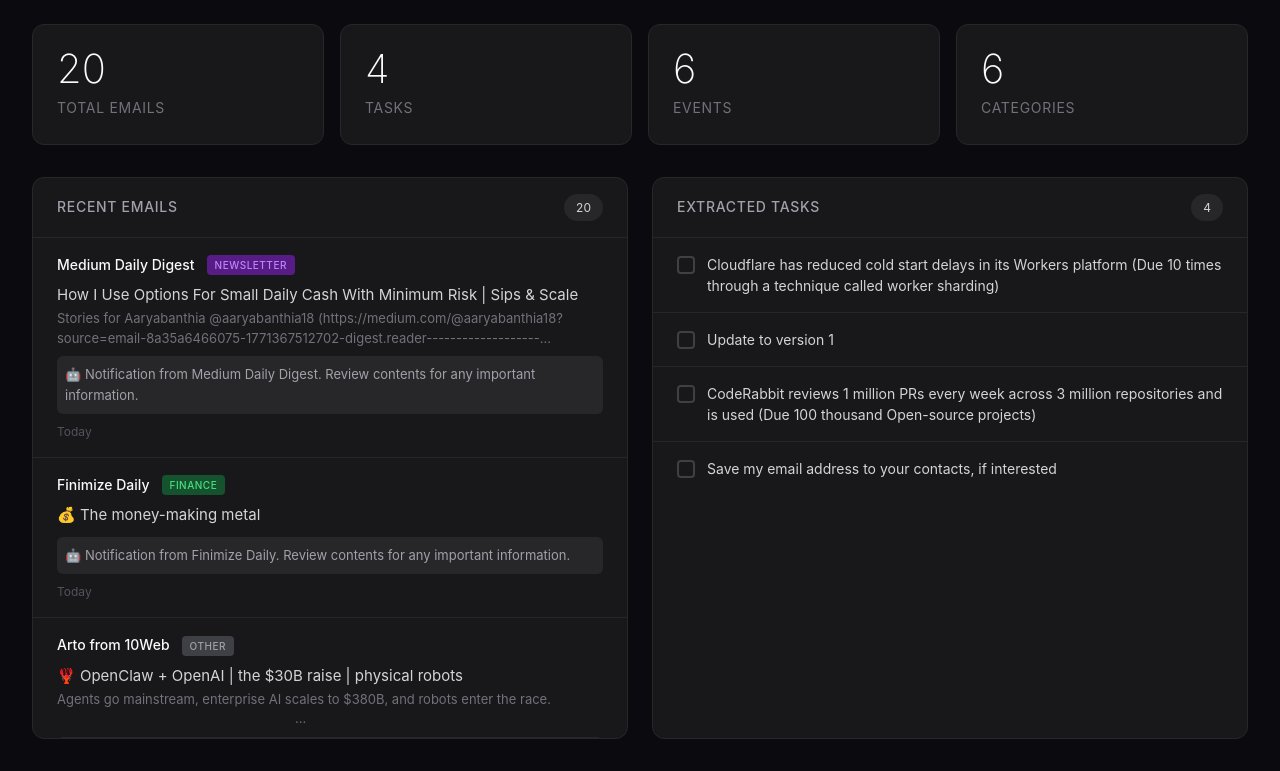
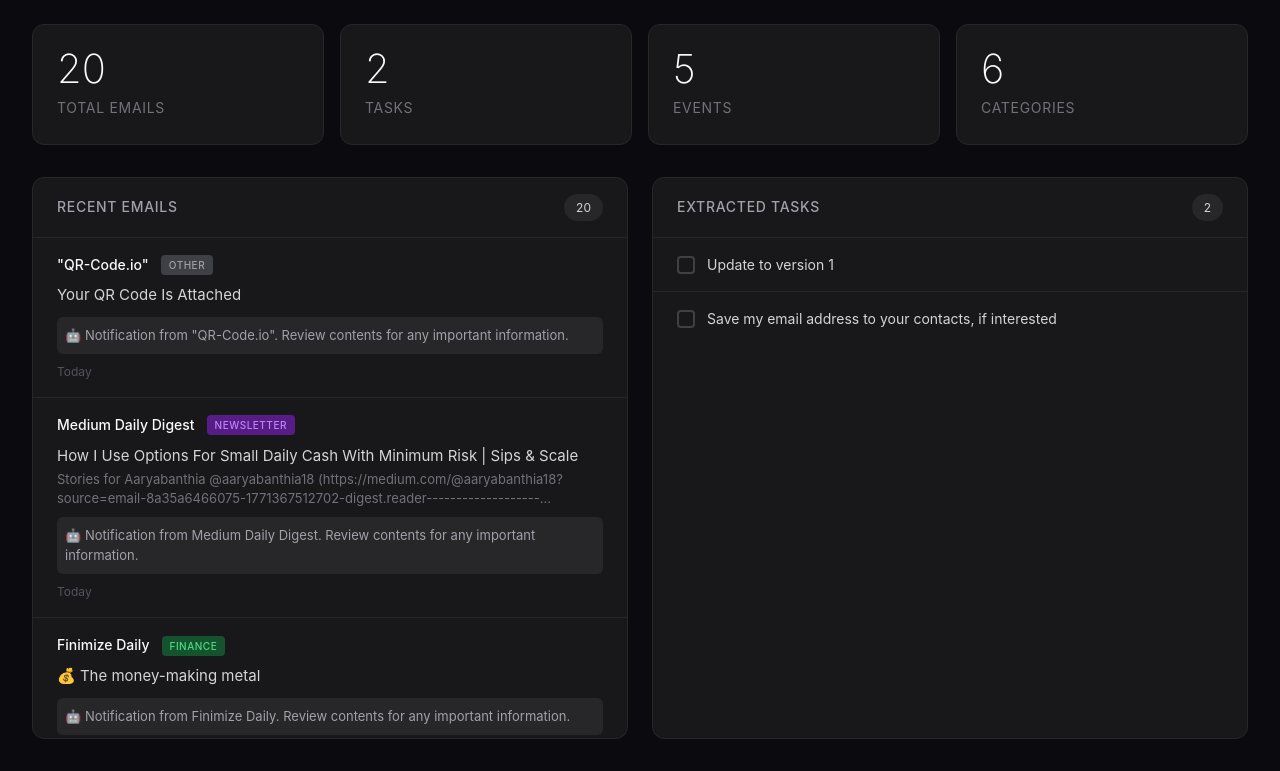
Before and after one commit to aaryabanthia18-collab/email-dashboard, a website: page index.html in a window 1280 px wide. Shown: the part 1479-2250 px from the top of the page. Drawn offline with Linux system fonts and the light colour scheme.

Commit message:
Auto-update: Wed Feb 18 01:00:13 PM CST 2026

```diff
--- a/index.html
+++ b/index.html
@@ -430,18 +430,19 @@
   "summary": {
     "total_emails": 20,
     "categories": {
+      "other": 5,
       "newsletter": 2,
       "finance": 2,
-      "other": 4,
-      "work": 9,
+      "work": 8,
       "personal": 2,
       "social": 1
     },
-    "task_count": 4,
-    "event_count": 6,
-    "tldr": "\ud83d\udce7 20 new emails | Top: 1 from Medium Daily Digest, 1 from Finimize Daily, 1 from Arto from 10Web | Categories: 9 work, 4 other, 2 newsletter | \u26a1 4 tasks detected",
-    "hourly_summary": "No new emails in the last hour.",
+    "task_count": 2,
+    "event_count": 5,
+    "tldr": "\ud83d\udce7 20 new emails | Top: 1 from \"QR-Code.io\", 1 from Medium Daily Digest, 1 from Finimize Daily | Categories: 8 work, 5 other, 2 newsletter | \u26a1 2 tasks detected",
+    "hourly_summary": "\ud83d\udce7 1 new email | Top: 1 from \"QR-Code.io\" | Categories: 1 other",
     "bullet_summary": [
+      "\ud83d\udce7 **\"QR-Code.io\"**: Your QR Code Is Attached",
       "\ud83d\udce7 **Medium Daily Digest**: How I Use Options For Small Daily Cash With Minimum Risk | Sips &\r\n Scale",
       "\ud83d\udce7 **Finimize Daily**: \ud83d\udcb0 The money-making metal",
       "\ud83d\udce7 **Arto from 10Web**: \ud83e\udd9e OpenClaw + OpenAI | the $30B raise | physical robots",
@@ -450,11 +451,21 @@
       "\ud83d\udce7 **Steven Cravotta**: Why I didn't quit when my app was struggling",
       "\ud83d\udce7 **Maria Wendt**: opportunity to work with us, Aarya",
       "\ud83d\udce7 **Serge Gatari**: Hormozi just told an agency owner",
-      "\ud83c\udf89 **\"Chase AI Community (Skool)\"**: New account/setup - 1 new notification since 12:59 am (Feb 18, 2026)",
-      "\ud83d\udce7 **Milk Road**: \ud83e\udd5b Where \u2018early money\u2019 is flowing rn\ud83d\udcb0"
+      "\ud83c\udf89 **\"Chase AI Community (Skool)\"**: New account/setup - 1 new notification since 12:59 am (Feb 18, 2026)"
     ]
   },
   "emails": [
+    {
+      "id": "21723",
+      "subject": "Your QR Code Is Attached",
+      "from": "\"QR-Code.io\"",
+      "date": "Wed, 18 Feb 2026 04:33:15 +0000",
+      "category": "other",
+      "tasks": [],
+      "events": [],
+      "preview": "",
+      "ai_summary": "Notification from \"QR-Code.io\". Review contents for any important information."
+    },
     {
       "id": "21722",
       "subject": "How I Use Options For Small Daily Cash With Minimum Risk | Sips &\r\n Scale",
@@ -692,31 +703,10 @@
       "events": [],
       "preview": "",
       "ai_summary": "Notification from Finimize Events. Review contents for any important information."
-    },
-    {
-      "id": "21703",
-      "subject": "How Cloudflare Eliminates Cold Starts for Serverless Workers",
-      "from": "ByteByteGo",
-      "date": "Tue, 17 Feb 2026 16:31:18 +0000",
-      "category": "work",
-      "tasks": [
-        "CodeRabbit reviews 1 million PRs every week across 3 million repositories and is used (Due 100 thousand Open-source projects)",
-        "Cloudflare has reduced cold start delays in its Workers platform (Due 10 times through a technique called worker sharding)"
-      ],
-      "events": [
-        {
-          "type": "call",
-          "details": "Detected in email"
-        }
-      ],
-      "preview": "View this post on the web at https://blog.bytebytego.com/p/how-cloudflare-eliminates-cold-starts\r \r Cut Code Review Time & Bugs in Half (Sponsored) [...",
-      "ai_summary": "Notification from ByteByteGo. Review contents for any important information."
     }
   ],
   "tasks": [
-    "Cloudflare has reduced cold start delays in its Workers platform (Due 10 times through a technique called worker sharding)",
     "Update to version 1",
-    "CodeRabbit reviews 1 million PRs every week across 3 million repositories and is used (Due 100 thousand Open-source projects)",
     "Save my email address to your contacts, if interested"
   ],
   "events": [
@@ -739,15 +729,11 @@
     {
       "type": "call",
       "details": "Detected in email"
-    },
-    {
-      "type": "call",
-      "details": "Detected in email"
     }
   ],
-  "last_updated": "2026-02-18T12:00:22.305806",
+  "last_updated": "2026-02-18T13:00:10.221096",
   "ai_summary": {
-    "overall_summary": "You have 20 emails in your inbox. Most are from 1 from Medium Daily Digest, 1 from Finimize Daily, 1 from Arto from 10Web. 3 emails may contain action items.",
+    "overall_summary": "You have 20 emails in your inbox. Most are from 1 from \"QR-Code.io\", 1 from Medium Daily Digest, 1 from Finimize Daily. 2 emails may contain action items.",
     "total_emails": 20,
     "executive_briefing": "Good afternoon! I've reviewed your inbox and here's what's waiting for you today. You have 12 new emails with a notable concentration of technical activity\u2014GitHub and Vercel are your top senders with platform setup and configuration notifications. The most urgent item requiring your attention is a failed production deployment on Vercel that you'll want to investigate and resolve promptly. On the security front, there are several authentication-related notifications from GitHub including a new personal access token and SSH key being added, plus a new Vercel sign-in detection\u2014all of which appear to be legitimate given the context of setting up OpenClaw, but worth verifying were intentional. Beyond the technical items, your inbox includes the usual mix of newsletters from Medium, Neil Patel, and Finimize, a social notification from the Chase AI Community, and some promotional content. No specific meetings or calls are flagged in today's batch, so your calendar appears clear for focused work on resolving that deployment issue and reviewing your recent security configurations."
   }
```
Also changed, not shown: data.json (+21 -35 lines).
